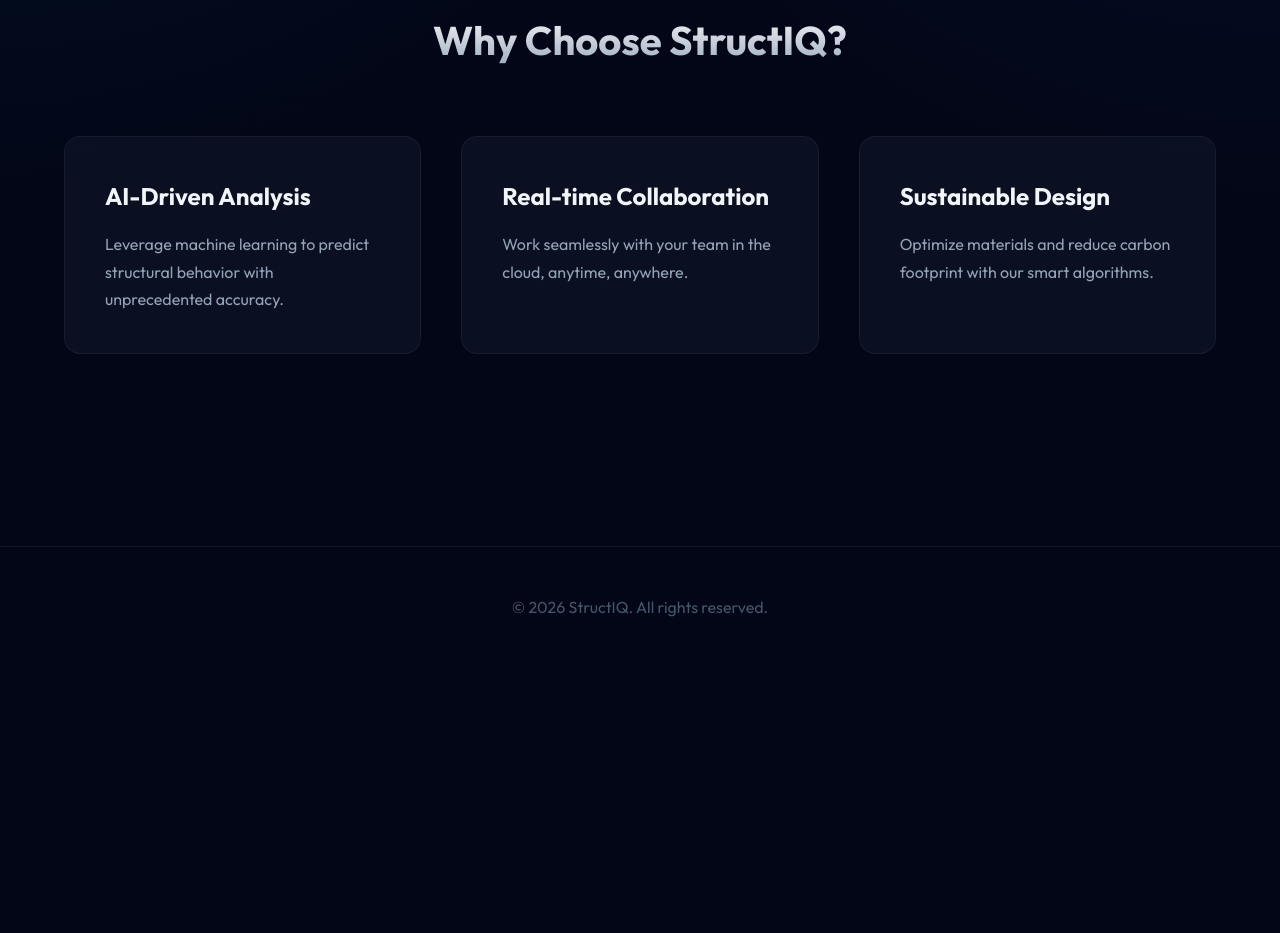
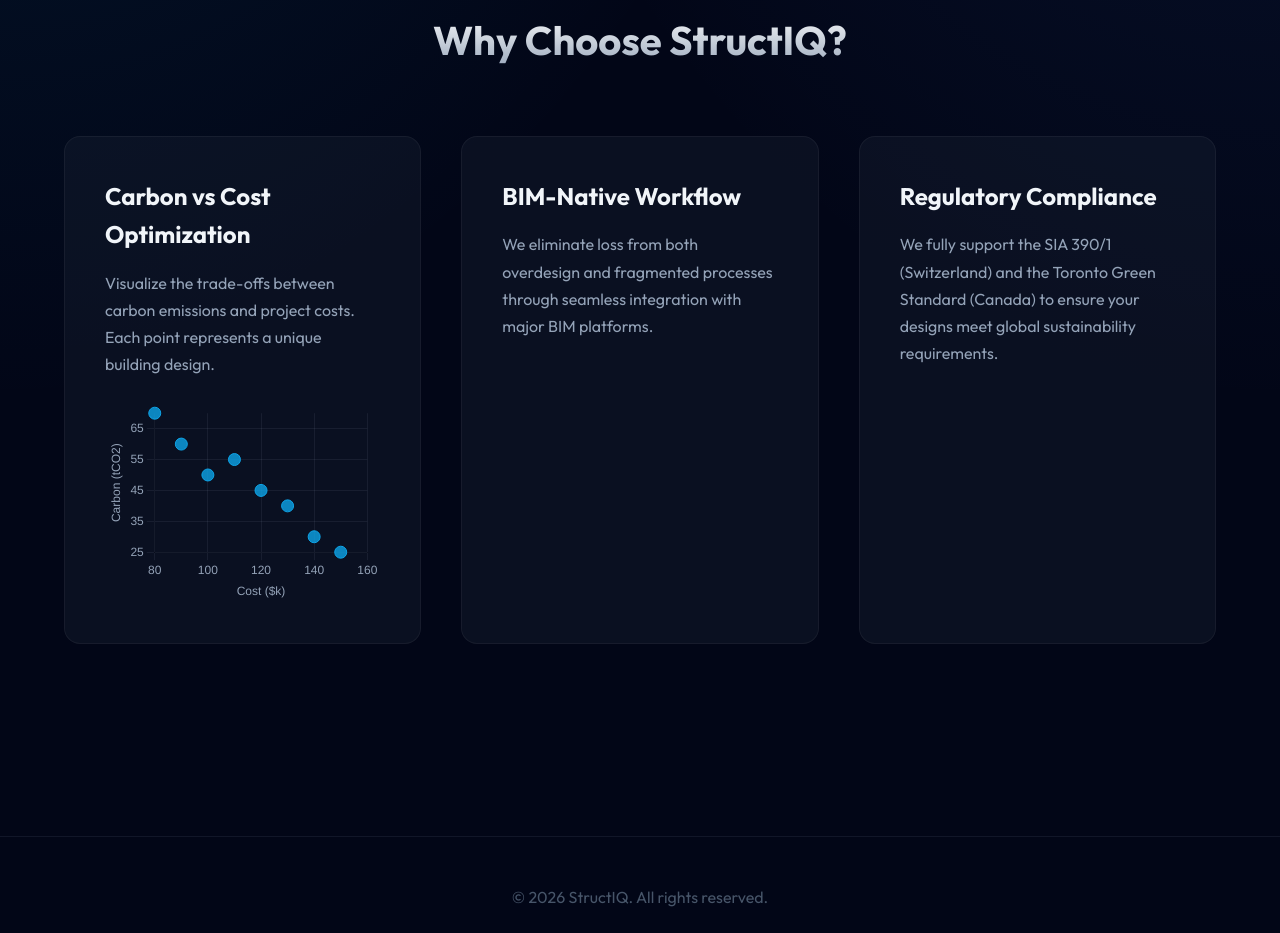
Before and after one commit to bublebub94-ui/structiq-web, a plain HTML site: page public/index.html in a window 1280 px wide. Shown: the part 920-1853 px from the top of the page. Before the commit the page ends 1589 px from the top, so only its background shows below. Drawn offline with nearby package versions, Linux system fonts and the light colour scheme.

Commit message:
Refine features section

```diff
--- a/public/index.html
+++ b/public/index.html
@@ -47,16 +47,22 @@
             <h2>Why Choose StructIQ?</h2>
             <div class="feature-grid">
                 <div class="feature-card">
-                    <h3>AI-Driven Analysis</h3>
-                    <p>Leverage machine learning to predict structural behavior with unprecedented accuracy.</p>
+                    <h3>Carbon vs Cost Optimization</h3>
+                    <p>Visualize the trade-offs between carbon emissions and project costs. Each point represents a
+                        unique building design.</p>
+                    <div style="margin-top: 1.5rem; position: relative; height:200px; width:100%">
+                        <canvas id="carbonCostChart"></canvas>
+                    </div>
                 </div>
                 <div class="feature-card">
-                    <h3>Real-time Collaboration</h3>
-                    <p>Work seamlessly with your team in the cloud, anytime, anywhere.</p>
+                    <h3>BIM-Native Workflow</h3>
+                    <p>We eliminate loss from both overdesign and fragmented processes through seamless integration with
+                        major BIM platforms.</p>
                 </div>
                 <div class="feature-card">
-                    <h3>Sustainable Design</h3>
-                    <p>Optimize materials and reduce carbon footprint with our smart algorithms.</p>
+                    <h3>Regulatory Compliance</h3>
+                    <p>We fully support the SIA 390/1 (Switzerland) and the Toronto Green Standard (Canada) to ensure
+                        your designs meet global sustainability requirements.</p>
                 </div>
             </div>
         </section>
@@ -66,6 +72,7 @@
         <p>&copy; 2026 StructIQ. All rights reserved.</p>
     </footer>
 
+    <script src="https://cdn.jsdelivr.net/npm/chart.js"></script>
     <script src="script.js"></script>
 </body>
 
--- a/public/script.js
+++ b/public/script.js
@@ -31,4 +31,75 @@ document.addEventListener('DOMContentLoaded', () => {
         card.style.transition = 'opacity 0.5s ease, transform 0.5s ease';
         observer.observe(card);
     });
+
+    // Initialize Carbon vs Cost Chart
+    const ctx = document.getElementById('carbonCostChart');
+    if (ctx) {
+        new Chart(ctx, {
+            type: 'scatter',
+            data: {
+                datasets: [{
+                    label: 'Building Designs',
+                    data: [
+                        { x: 100, y: 50 },
+                        { x: 120, y: 45 },
+                        { x: 140, y: 30 },
+                        { x: 90, y: 60 },
+                        { x: 110, y: 55 },
+                        { x: 80, y: 70 },
+                        { x: 150, y: 25 },
+                        { x: 130, y: 40 }
+                    ],
+                    backgroundColor: 'rgba(14, 165, 233, 0.8)',
+                    borderColor: 'rgba(14, 165, 233, 1)',
+                    pointRadius: 6,
+                    pointHoverRadius: 8
+                }]
+            },
+            options: {
+                responsive: true,
+                maintainAspectRatio: false,
+                plugins: {
+                    legend: {
+                        display: false
+                    },
+                    tooltip: {
+                        callbacks: {
+                            label: function(context) {
+                                return `Cost: $${context.parsed.x}k, Carbon: ${context.parsed.y} tCO2`;
+                            }
+                        }
+                    }
+                },
+                scales: {
+                    x: {
+                        title: {
+                            display: true,
+                            text: 'Cost ($k)',
+                            color: '#94a3b8'
+                        },
+                        grid: {
+                            color: 'rgba(148, 163, 184, 0.1)'
+                        },
+                        ticks: {
+                            color: '#94a3b8'
+                        }
+                    },
+                    y: {
+                        title: {
+                            display: true,
+                            text: 'Carbon (tCO2)',
+                            color: '#94a3b8'
+                        },
+                        grid: {
+                            color: 'rgba(148, 163, 184, 0.1)'
+                        },
+                        ticks: {
+                            color: '#94a3b8'
+                        }
+                    }
+                }
+            }
+        });
+    }
 });
```
Also changed, not shown: Napon Sainamthip.jpg (added), Somerset Jarvis.jpeg (added), public/images/napon_sainamthip.jpg (added), public/images/somerset_jarvis.jpg (added).
